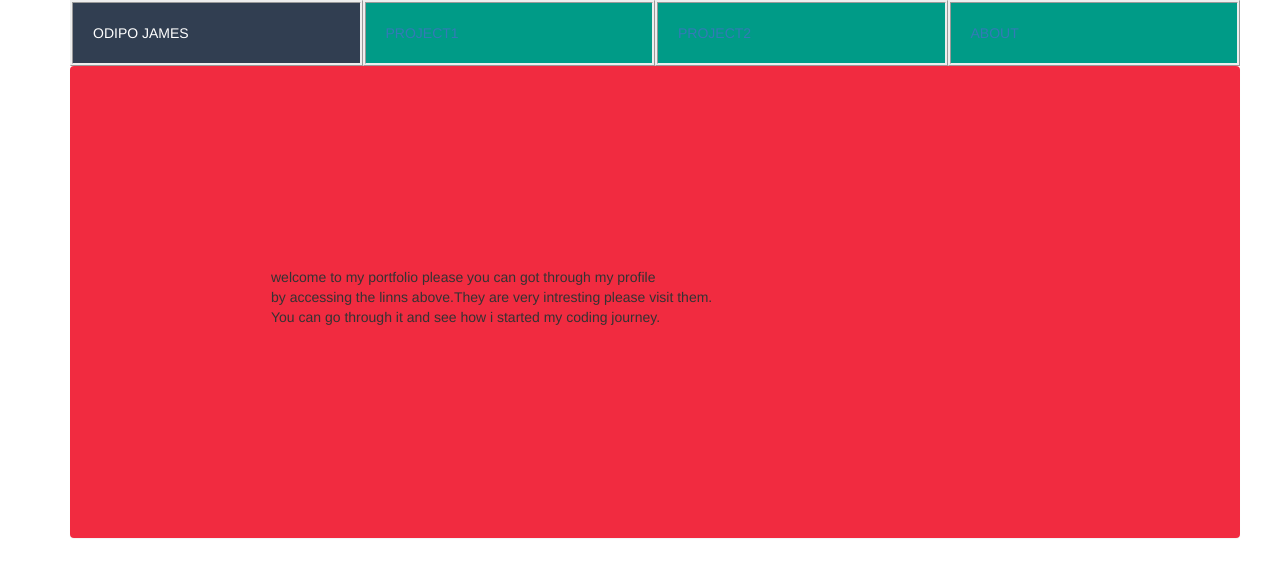
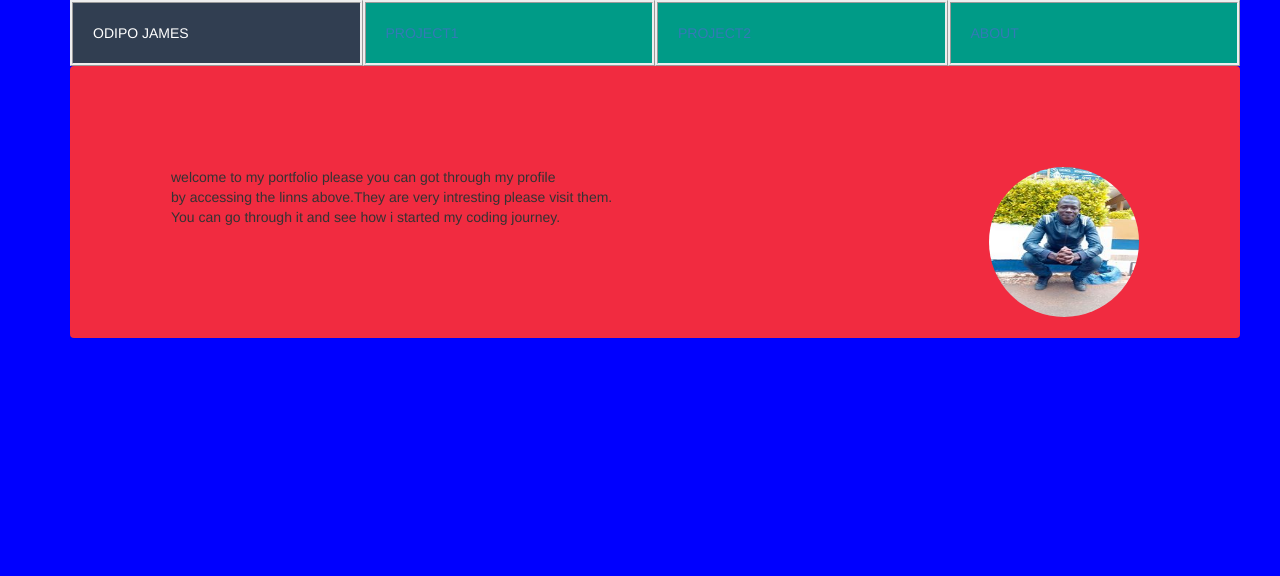
Before and after one commit to odipojames/portf, a plain HTML site: page index.html in a window 1280 px wide. Drawn offline with Linux system fonts and the light colour scheme.

Commit message:
add picture

```diff
--- a/css/styles.css
+++ b/css/styles.css
@@ -26,6 +26,16 @@
 
 .panel{
   background-color: #F12B40;
-  padding: 200px;
+  padding: 100px;
   margin-right: -30px;
 }
+
+#img{
+  width: 150px;
+  height: 150px;
+  border-radius: 50%;
+  float: right;
+}
+body{
+  background-color: blue;
+}
--- a/index.html
+++ b/index.html
@@ -26,6 +26,7 @@
             </div></div>
           </div>
 <div class="panel">
+  <img src="img/mg.jpg" id="img">
   <p>
   welcome to my portfolio  please you can got through my profile</br>
   by accessing the linns above.They are very intresting please visit them.</br>
```
